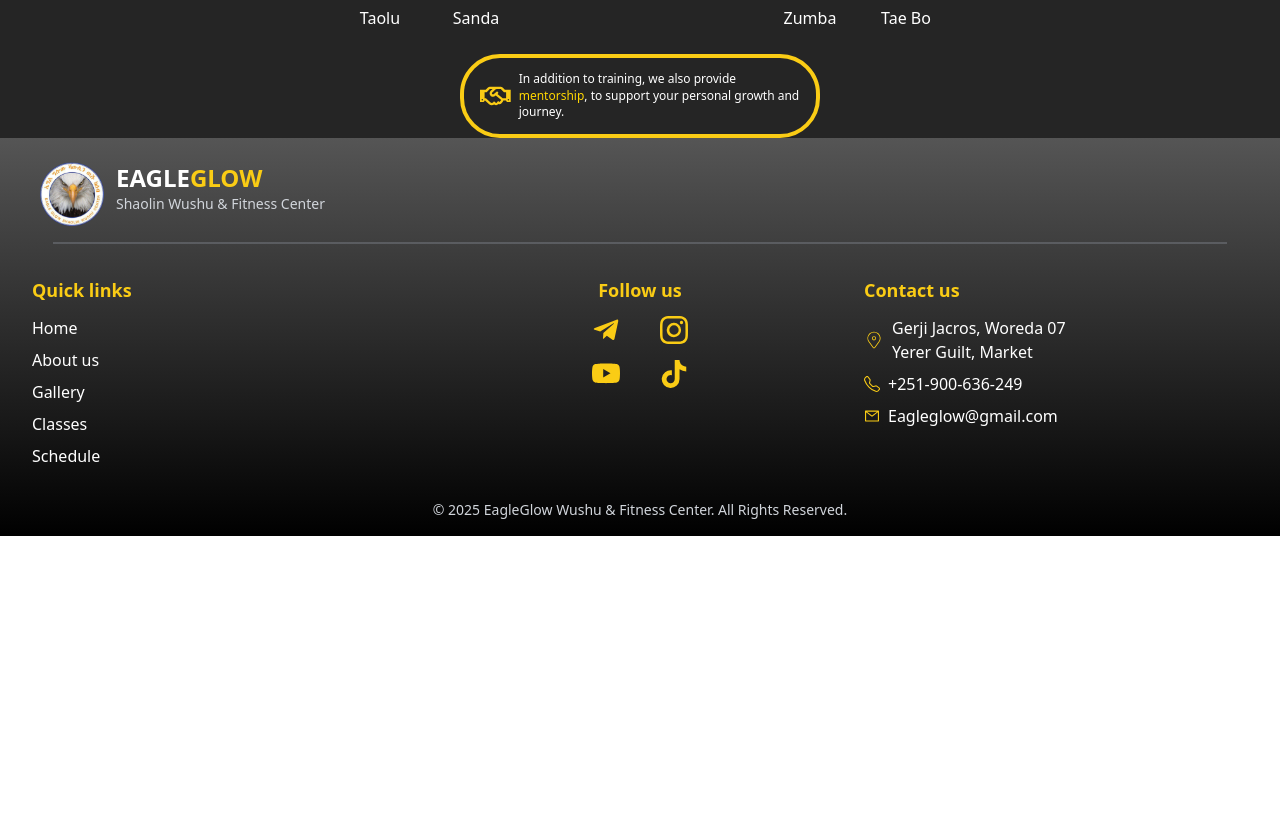
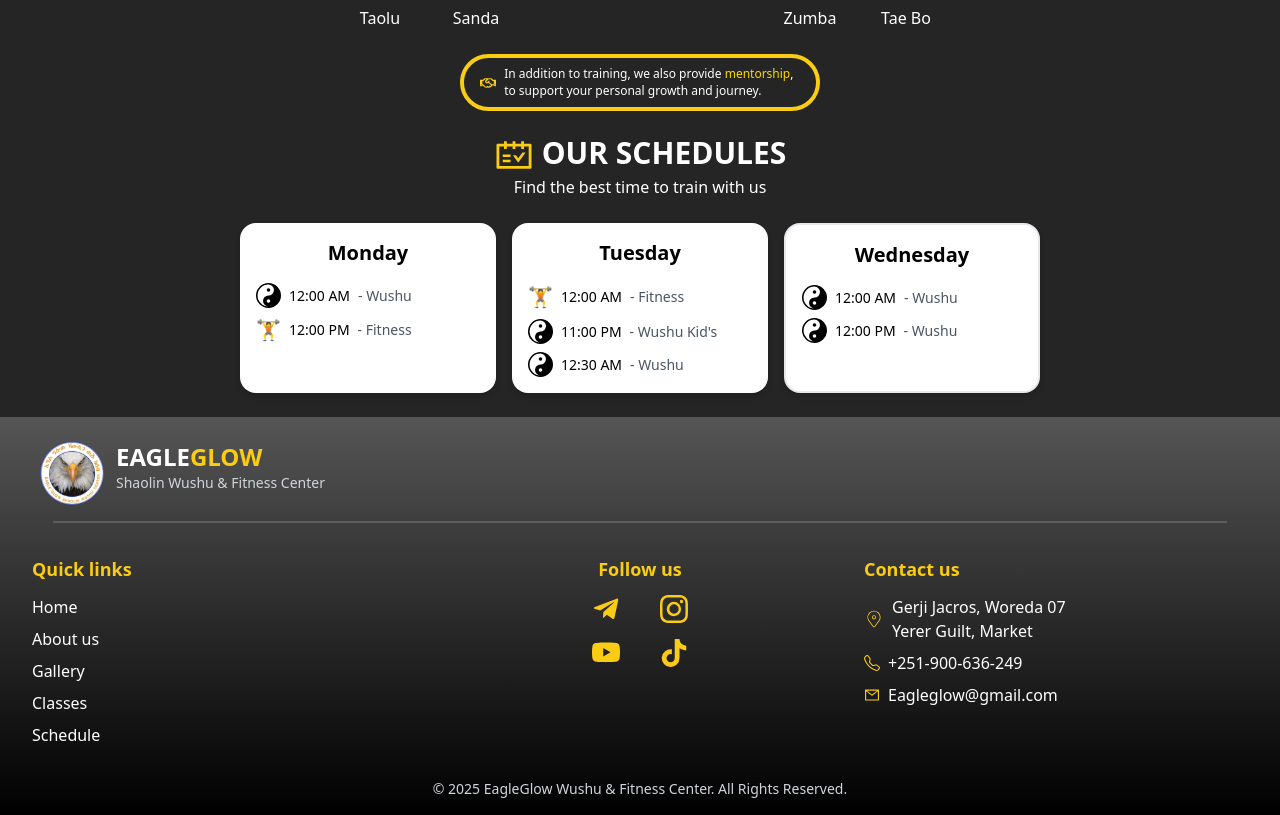
Before and after one commit to kirubel4/EagleGlow-website, a React (Vite) app in the folder frontend/: page / in a window 1280 px wide. Shown: the part 2462-3277 px from the top of the page. Before the commit the page ends 2998 px from the top, so only its background shows below. Built offline with nearby package versions, Linux system fonts and the light colour scheme; the HTML template or start-up script is replaced by a standard one.

Commit message:
scheduls

```diff
--- a/frontend/src/componets/Landing.jsx
+++ b/frontend/src/componets/Landing.jsx
@@ -1,3 +1,4 @@
+import { AiOutlineSchedule } from "react-icons/ai";
 import { FaRegHandshake } from "react-icons/fa";
 import { GiPunchingBag } from "react-icons/gi";
 import { MdSportsMartialArts } from "react-icons/md";
@@ -195,13 +196,79 @@ function Landing() {
 
           <div className="flex justify-center items-center w-full mt-6">
             <div className="border-4 gap-2 border-yellow-400 rounded-[40px] px-4 py-2 w-[360px] flex items-center justify-center ">
-              <FaRegHandshake className="text-yellow-400 "size={60}/>
+              <FaRegHandshake className="text-yellow-400 "size={30}/>
               <p className="text-white  md:text-[12px] sm:text-[8px] leading-snug">
                 In addition to training, we also provide <span className=" text-[#FFD700]"> mentorship</span>,{" "}
                 to support your personal growth and journey.
               </p>
             </div>
-</div>
+          </div>
+      </div>
+
+      {/* Our schedules */}
+
+      <div>
+          <p className="justify-center mt-6 align-middle flex gap-2 text-3xl font-extrabold text-white"><AiOutlineSchedule className="grid align-top text-yellow-400 "size={40} />OUR SCHEDULES</p>
+          <p className="align-bottom text-white text-center text-md">Find the best time to train with us</p>
+          <div className="flex flex-col md:flex-row gap-4 justify-center p-6">
+        {/* Monday */}
+        <div className="w-full md:w-64 rounded-2xl shadow-md p-4 bg-white">
+          <h2 className="text-xl font-semibold mb-4 text-center">Monday</h2>
+          <ul className="space-y-2 text-sm">
+          <li className="flex items-center gap-2">
+          <span><BsYinYang  size={25} /></span>
+          <span className="font-medium">12:00 AM</span>
+          <span className="text-gray-600">- Wushu</span>
+          </li>
+          <li className="flex items-center gap-2">
+          <span className="text-xl">🏋️</span>
+          <span className="font-medium">12:00 PM</span>
+          <span className="text-gray-600">- Fitness</span>
+          </li>
+          </ul>
+        </div>
+
+
+        {/* Tuesday */}
+        <div className="w-full md:w-64 rounded-2xl shadow-md p-4 bg-white">
+          <h2 className="text-xl font-semibold mb-4 text-center">Tuesday</h2>
+          <ul className="space-y-2 text-sm">
+          <li className="flex items-center gap-2">
+          <span className="text-xl">🏋️</span>
+          <span className="font-medium">12:00 AM</span>
+          <span className="text-gray-600">- Fitness</span>
+          </li>
+          <li className="flex items-center gap-2">
+          <span><BsYinYang  size={25} /></span>
+          <span className="font-medium">11:00 PM</span>
+          <span className="text-gray-600">- Wushu Kid's</span>
+          </li>
+          <li className="flex items-center gap-2">
+          <span><BsYinYang  size={25} /></span>
+          <span className="font-medium">12:30 AM</span>
+          <span className="text-gray-600">- Wushu</span>
+          </li>
+          </ul>
+        </div>
+
+
+        {/* Wednesday */}
+        <div className="w-full md:w-64 rounded-2xl shadow-md border-2 p-4 bg-white">
+          <h2 className="text-xl font-semibold mb-4 text-center">Wednesday</h2>
+          <ul className="space-y-2 text-sm">
+          <li className="flex items-center gap-2">
+          <span><BsYinYang  size={25} /></span>
+          <span className="font-medium">12:00 AM</span>
+          <span className="text-gray-600">- Wushu</span>
+          </li>
+          <li className="flex items-center gap-2">
+          <span ><BsYinYang  size={25} /></span>
+          <span className="font-medium">12:00 PM</span>
+          <span className="text-gray-600">- Wushu</span>
+          </li>
+          </ul>
+        </div>
+        </div>
       </div>
 
   </>);
```
